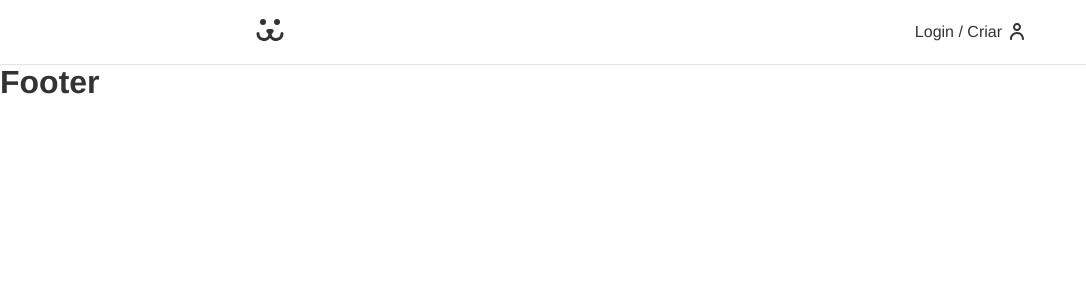
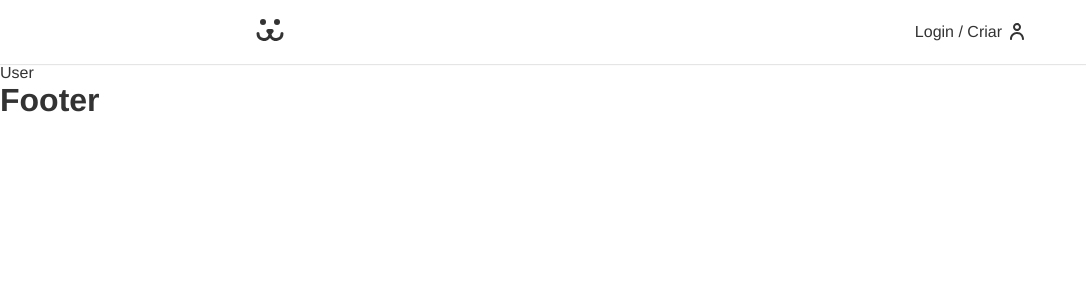
Before and after one commit to AlvesPHGA/social-dogs, a React (Vite) app: page /accout in a window 1280 px wide. Shown: the top 300 px of the page, without its empty margins (0-1086 px from the left). Built offline with nearby package versions, Linux system fonts and the light colour scheme.

Commit message:
created a page with name User

```diff
--- a/src/App.jsx
+++ b/src/App.jsx
@@ -5,6 +5,7 @@ import Header from './Components/Header/Header';
 
 import Home from './Pages/Home/Home';
 import Login from './Pages/Login/Login';
+import User from './Pages/User/User';
 import { UserStorage } from './UserContext';
 
 function App() {
@@ -15,7 +16,8 @@ function App() {
                <Header />
                <Routes>
                   <Route path="/" element={<Home />} />
-                  <Route path="/login/*" element={<Login />} />
+                  <Route path="login/*" element={<Login />} />
+                  <Route path="accout/*" element={<User />} />
                </Routes>
                <Footer />
             </UserStorage>
--- /dev/null
+++ b/src/Pages/User/User.jsx
@@ -0,0 +1,7 @@
+import React from 'react';
+
+const User = () => {
+   return <div>User</div>;
+};
+
+export default User;
```
